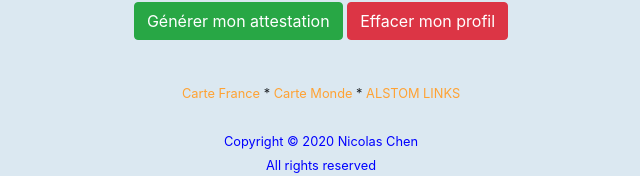
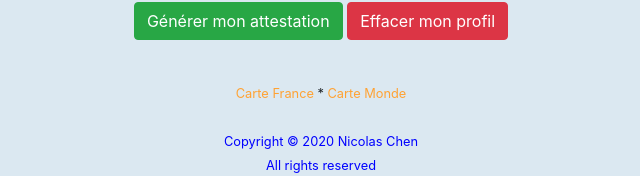
Before and after one commit to nicolaschen1/GenererDeplacementPDF-covid19, a plain HTML site: page index.html in a window 1280 px wide. Shown: the part 1485-1661 px from the top of the page, without its empty margins (319-959 px from the left). Drawn offline with nearby package versions, Linux system fonts and the light colour scheme; a script that the page names is missing.

Commit message:
Add files via upload

```diff
--- a/index.html
+++ b/index.html
@@ -348,8 +348,6 @@
             <a href="https://mapthenews.maps.arcgis.com/apps/opsdashboard/index.html#/5e09dff7cb434fb194e22261689e2887" style="color:#FFA233" target="_blank" title="Suivre l'évolution de l'épidémie du COVID-19 en France">Carte France</a>
              *
             <a href="https://gisanddata.maps.arcgis.com/apps/opsdashboard/index.html#/bda7594740fd40299423467b48e9ecf6" style="color:#FFA233" target="_blank" title="Suivre l'évolution de l'épidémie du COVID-19 dans le monde">Carte Monde</a>
-            *
-            <a href="http://10.23.253.105/pages/alstom_links/index.php" style="color:#FFA233" target="_blank" title="Tous les liens essentiels ALSTOM">ALSTOM LINKS</a>
 
         </small>
         <br><br>
```
